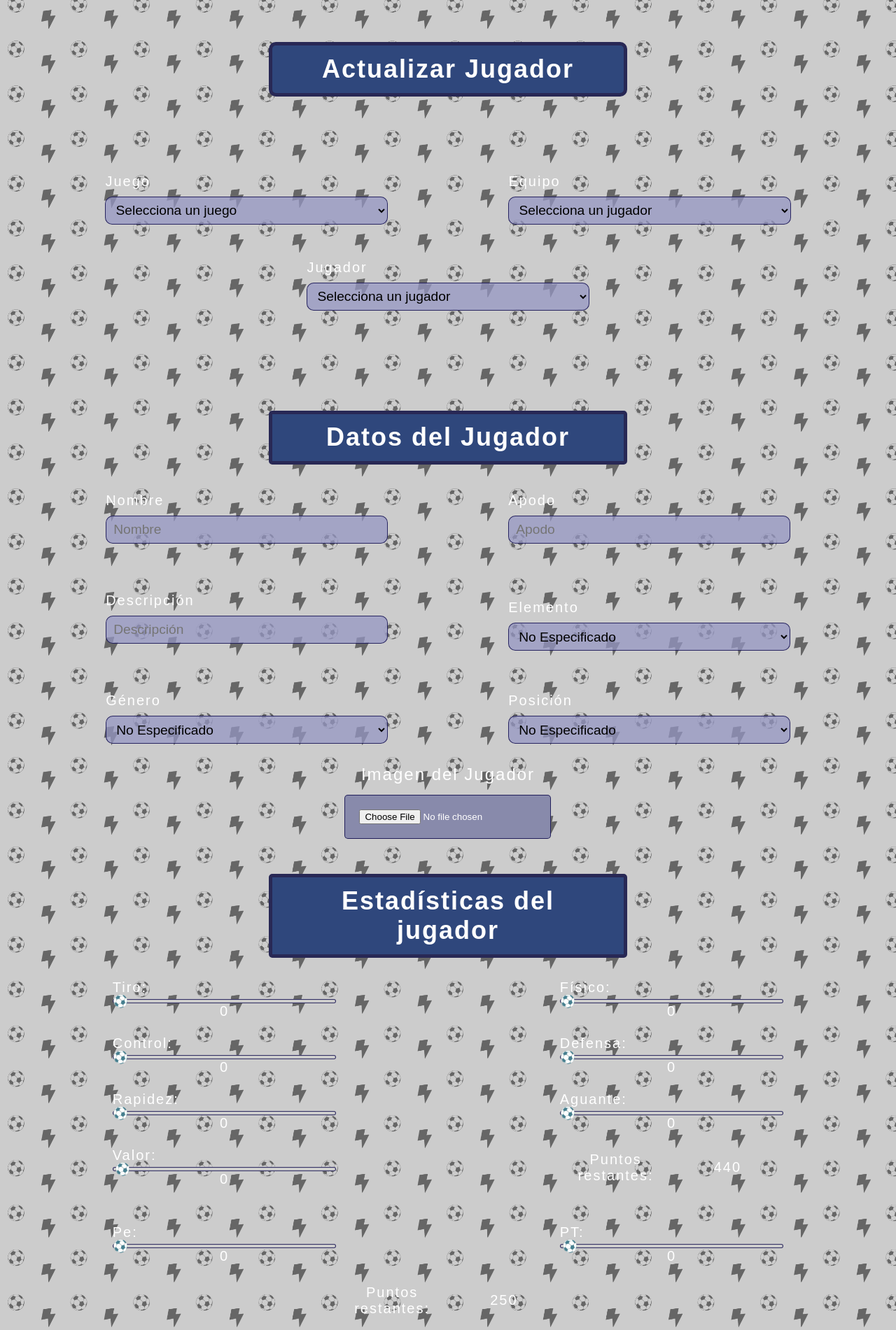
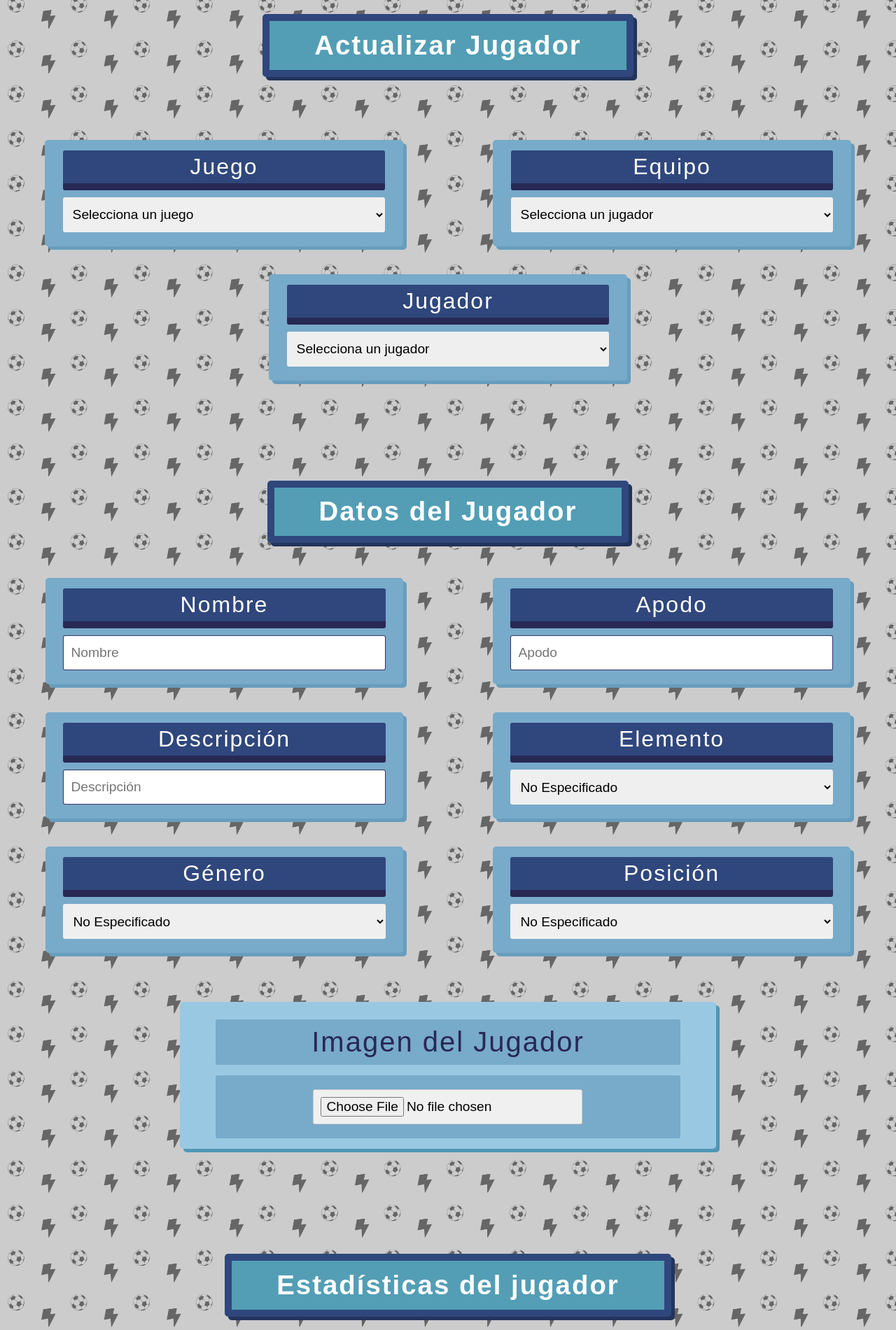
Before and after one commit to Rokorider/Comparador-InazumaEleven, a PHP site: page /administrador/actualizarJugador.php in a window 1280 px wide. Shown: the part 80-1981 px from the top of the page at 70% size. Run offline with PHP 8.4, Linux system fonts and the light colour scheme; the visitor is signed in with stand-in values (Sample User, id 1); data that the repository does not hold is empty; some web fonts are replaced.

Commit message:
Actualizar estilos de actualizar jugadores y crear jugadores

```diff
--- a/administrador/actualizarJugador.php
+++ b/administrador/actualizarJugador.php
@@ -50,18 +50,21 @@ if (!isset($_SESSION['usuario'])) {
                 <select id="juego" name="juego" class="selector">
                     <option value="">Selecciona un juego</option>
                 </select>
+                <p class="tipoError" id="errorJuego"></p>
             </div>
             <div class="cajaPregunta" id="buscadorEquipos">
                 <p class="tipo2">Equipo</p>
                 <select id="equipo" name="equipo" class="selector">
                     <option value="">Selecciona un jugador</option>
                 </select>
+                <p class="tipoError" id="errorEquipo"></p>
             </div>
             <div class="cajaPregunta" id="buscadorJugador">
                 <p class="tipo2">Jugador</p>
                 <select id="jugador" name="jugador" class="selector">
                     <option value="">Selecciona un jugador</option>
                 </select>
+                <p class="tipoError" id="errorJugador"></p>
             </div>
         </div>
 
@@ -111,6 +114,7 @@ if (!isset($_SESSION['usuario'])) {
                                 <option value="Aire">Aire</option>
                                 <option value="Montaña">Montaña</option>
                             </select>
+                            <p class="tipoError" id="errorElemento"></p>
                         </div>
                         <div class="cajaPregunta">
                             <p class="tipo2">Género</p>
@@ -120,6 +124,7 @@ if (!isset($_SESSION['usuario'])) {
                                 <option value="Femenino">Femenino</option>
                                 <option value="otro">Otro</option>
                             </select>
+                            <p class="tipoError" id="errorGenero"></p>
                         </div>
                         <div class="cajaPregunta">
                             <p class="tipo2">Posición</p>
@@ -130,6 +135,7 @@ if (!isset($_SESSION['usuario'])) {
                                 <option value="MD">Mediocampista</option>
                                 <option value="DL">Delantero</option>
                             </select>
+                            <p class="tipoError" id="errorPosicion"></p>
                         </div>
 
                         <div class="cajaImagen">
@@ -200,7 +206,7 @@ if (!isset($_SESSION['usuario'])) {
                                 <p class="valor2" id="valorValue">0</p>
                             </div>
                         </div>
-                        <div class="estadistica2">
+                        <div class="estadistica2 puntoRestante">
                             <div class="campoEstadisticas">
                                 <p class="textoPuntos">Puntos restantes:</p>
                                 <p class="valorPuntos" id="puntosRestantes">440</p>
@@ -227,7 +233,7 @@ if (!isset($_SESSION['usuario'])) {
                                 <p class="valor2" id="ptValue">0</p>
                             </div>
                         </div>
-                        <div class="estadistica2">
+                        <div class="estadistica2 puntoRestante">
                             <div class="campoEstadisticas">
                                 <p class="textoPuntos">Puntos restantes:</p>
                                 <p class="valorPuntos" id="puntosRestantesPePt">250</p>
--- a/styles/administrador/actualizarJugador.css
+++ b/styles/administrador/actualizarJugador.css
@@ -8,7 +8,7 @@ body{
     font-family: "Jersey 10", sans-serif;
     background-image: linear-gradient(rgba(0, 0, 0, 0.2),rgba(0, 0, 0, 0.2)),url("../../img/BGicons5.png");
     background-size: 7%;
-    color: white;
+    color: #282855;
 }
 
 .main {
@@ -23,17 +23,19 @@ body{
 }
 
 .cajaTitulo {
-    width: 40%;
-    padding: 1% 5% 1% 5%;
+    width: auto;
+    height: auto;
     display: flex;
     justify-content: center;
     align-items: center;
-    border: 5px solid #282855;
-    border-radius: 10px;
-    background-color: #2f477c;
+    border: 10px solid #2f477c;
+    border-radius: 5px;
+    font-size: 1.6rem;
+    margin-bottom: 30px;
+    background-color: #539eb5;
     color: white;
-    font-size: 24px;
-    margin-block: 40px;
+    padding: 1% 5% 1% 5%;
+    filter: drop-shadow(5px 5px 0px #23345c);
 }
 
 .contenedorSelects {
@@ -43,6 +45,7 @@ body{
     align-items: center;
     flex-wrap: wrap;
     margin-bottom: 40px;
+    gap: 10%;
 }
 
 .selector2 {
@@ -395,18 +398,19 @@ body{
 }
 
 .titulo {
-    width: 40%;
-    padding: 1% 5% 1% 5%;
+    width: auto;
+    height: auto;
     display: flex;
     justify-content: center;
     align-items: center;
-    border: 5px solid #282855;
+    border: 10px solid #2f477c;
     border-radius: 5px;
-    font-size: 24px;
-    margin-bottom: 10px;
-    background-color: #2f477c;
+    font-size: 1.6rem;
+    margin-bottom: 30px;
+    background-color: #539eb5;
     color: white;
-    text-align: center;
+    padding: 1% 5% 1% 5%;
+    filter: drop-shadow(5px 5px 0px #23345c);
 }
 
 .formulario {
@@ -436,24 +440,34 @@ body{
     flex-wrap: wrap;
     justify-content: center;
     align-items: center;
+    gap: 10%;
 }
 
 .cajaPregunta {
-    width: 45%;
+    width: 40%;
     display: flex;
     flex-wrap: wrap;
     align-items: center;
     justify-content: center;
     margin-block: 20px;
+    padding-top: 5px;
+    background-color: #78aaca;
+    filter: drop-shadow(5px 5px 0px #689dbe);
+    border-radius: 5px;
 }
 
 .cajaImagen {
-    width: 100%;
+    width: 60%;
     display: flex;
     flex-wrap: wrap;
     justify-content: center;
     align-items: center;
     gap: 5px;
+    margin-top: 50px;
+    background-color: #99c9e2;
+    filter: drop-shadow(5px 5px 0px #5096b5);
+    border-radius: 5px;
+    padding: 15px;
 }
 
 .cajaImagenEquipo {
@@ -466,19 +480,25 @@ body{
 }
 
 .tipoImagen {
-    font-size: 24px;
+    font-size: 2.5rem;
     margin-block: 10px;
-    width: 100%;
+    width: 90%;
     display: flex;
     justify-content: center;
+    background-color: #78aaca;
+    padding: 10px;
+    border-radius: 3px;
 }
 
 .subirImagen {
-    width: 80%;
+    width: 90%;
     display: flex;
     justify-content: center;
     align-items: center;
     flex-wrap: wrap;
+    background-color: #78aaca;
+    padding: 20px;
+    border-radius: 3px;
 }
 
 .cajaInput {
@@ -491,11 +511,13 @@ body{
 
 .imagen {
     /* Estilo para el contenedor del input personalizado */
-    background-color: #888aab;
-    border: 1px solid #0b0749d0;
-    padding: 20px;
-    border-radius: 5px;
+    background-color: #f0f0f0;
+    border: 1px solid #ccc;
+    padding: 10px;
+    border-radius: 3px;
     cursor: pointer;
+    font-size: 1.2rem;
+    color: black;
 }
 
 
@@ -510,10 +532,15 @@ body{
 }
 
 .tipo2 {
-    font-size: 20px;
+    font-size: 2rem;
     margin-block: 10px;
-    width: 70%;
-    display: flex;
+    width: 90%;
+    background-color: #2f477c;
+    text-align: center;
+    padding: 5px;
+    color: white;
+    border-bottom: 10px solid #282855;
+    border-radius: 3px;
 }
 
 .tipoError {
@@ -531,15 +558,15 @@ input{
     border: 1px solid #0b0749d0;
     color: white;
 }
-
+select{
+    border: none;
+}
 .selector {
-    width: 70%;
-    height: 40px;
-    border-radius: 10px;
+    width: 90%;
+    height: 50px;
     font-size: 1.2rem;
     padding-left: 10px;
-    background-color: rgba(149, 151, 196, 0.733);
-    border-color: #0b0749d0;
+    border-radius: 3px;
 }
 
 .cajaEstadisticas {
@@ -548,15 +575,19 @@ input{
     justify-content: center;
     align-items: center;
     width: 100%;
-    margin-top: 50px;
+    margin-top: 150px;
 }
 
 .estadisticas {
-    width: 100%;
+    width: 90%;
     display: flex;
     flex-wrap: wrap;
     align-items: center;
     margin-top: 10px;
+    background-color: #78aaca;
+    border: 20px solid #99c9e2;
+    border-radius: 5px;
+    filter: drop-shadow(5px 5px 0px #5096b5);
 }
 
 .estadistica2 {
@@ -577,12 +608,13 @@ input{
 
 .tipoEstadistica {
     width: 100%;
-    font-size: 20px;
+    font-size: 1.5rem;
     margin-bottom: 5px;
 }
 
 .inputRango {
     width: 80%;
+    border: none;
 }
 
 .valor2 {
@@ -597,7 +629,7 @@ input{
     width: 50%;
     display: flex;
     flex-wrap: wrap;
-    font-size: 20px;
+    font-size: 1.5rem;
     justify-content: center;
     align-items: center;
     text-align: center;
@@ -613,11 +645,15 @@ input{
 }
 
 .cajaPePt{
-    width: 100%;
+    width: 90%;
     display: flex;
     flex-wrap: wrap;
     justify-content: center;
     align-items: center;
+    background-color: #78aaca;
+    border: 15px solid #99c9e2;
+    border-radius: 5px;
+    filter: drop-shadow(5px 5px 0px #5096b5);
 }
 
 .errorEstadisticas {
@@ -627,6 +663,10 @@ input{
     justify-content: center;
     align-items: center;
     text-align: center;
+}
+
+.puntoRestante{
+    width: 100%;
 }
 
 .campoErrorEstadisticas {
@@ -668,7 +708,7 @@ input{
 
 .boton {
     width: 100%;
-    height: 70px;
+    height: 100px;
     background-image: url('../../img/botonGrande.png');
     background-size: contain;
     background-repeat: no-repeat;
@@ -680,7 +720,7 @@ input{
 }
 
 .boton p {
-    font-size: 20px;
+    font-size: 2rem;
     color: white;
 }
 
--- a/styles/comunes/slider.css
+++ b/styles/comunes/slider.css
@@ -5,8 +5,7 @@
     cursor: pointer;
     outline: none;
     border-radius: 15px;
-    height: 20px;
-    height: 6px;
+    height: 10px;
     background: #ccc;
 }
 
```
Also changed, not shown: styles/usuario/crearJugador.css (+25 -6 lines).
